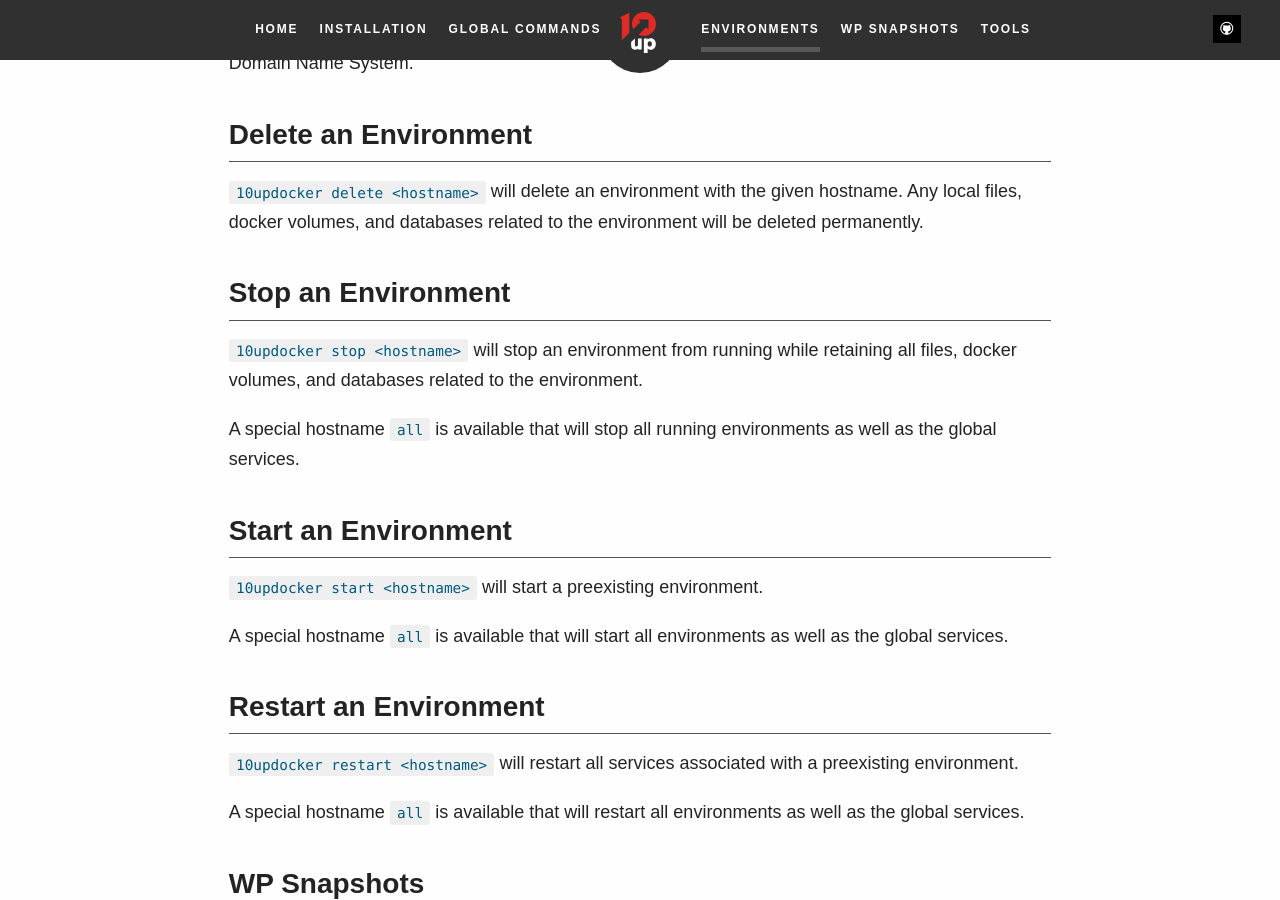
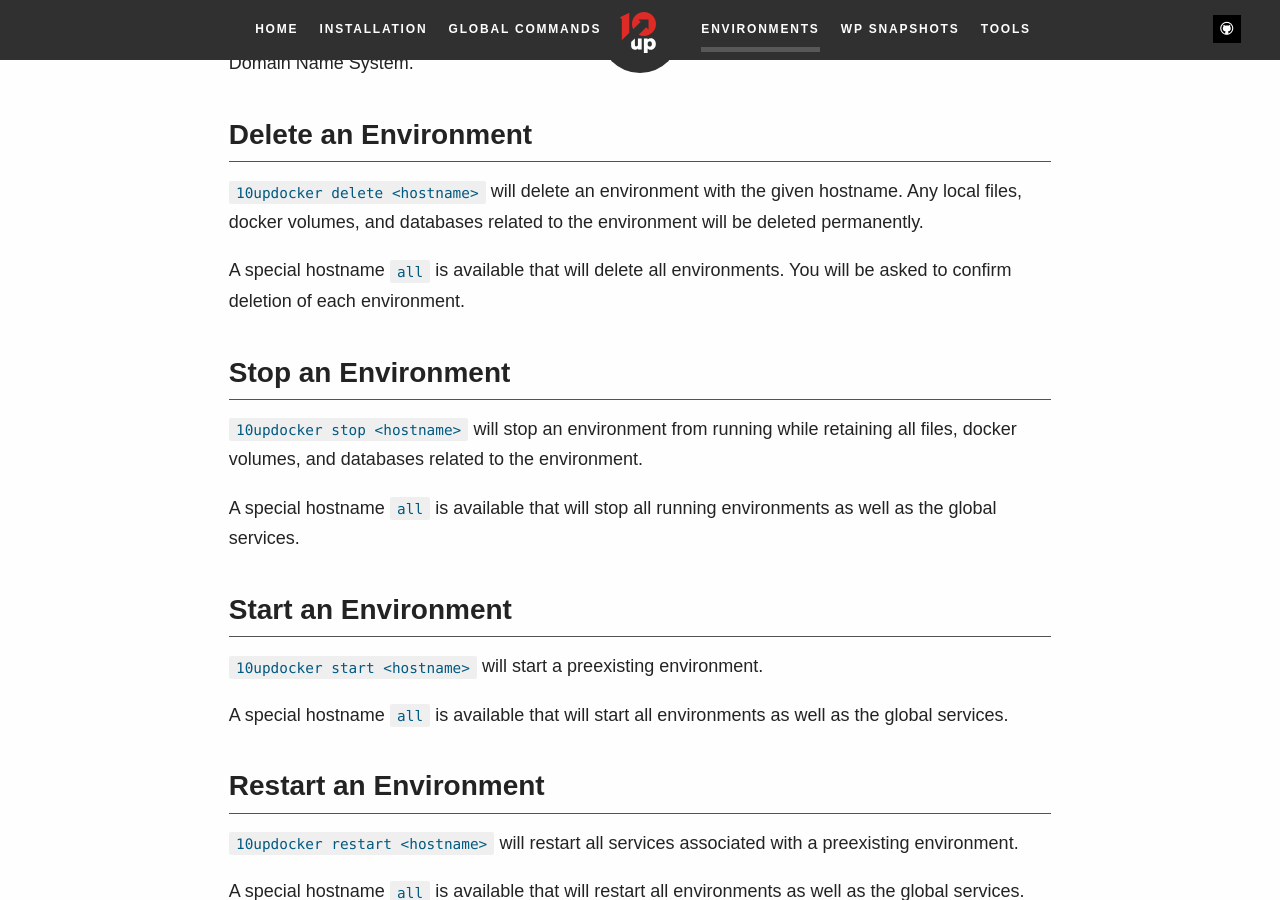
Before and after one commit to 10up/wp-local-docker-docs, a Jekyll site: the page built from environments.md, in a window 1280 px wide and 900 px high, scrolled down 473 px. Built offline with Jekyll 4.4.1, drawn with Linux system fonts in a browser that asks for light colours; some web fonts are replaced.

Commit message:
Add delete all note

```diff
--- a/_includes/markdown/Environments.md
+++ b/_includes/markdown/Environments.md
@@ -8,6 +8,9 @@ for the testing of software and is not intended to ever be installed into the gl
 
 `10updocker delete <hostname>` will delete an environment with the given hostname. Any local files, docker volumes, and
 databases related to the environment will be deleted permanently.
+
+A special hostname `all` is available that will delete all environments. You will be asked to confirm deletion of each
+environment.
 
 ## Stop an Environment
 
```
